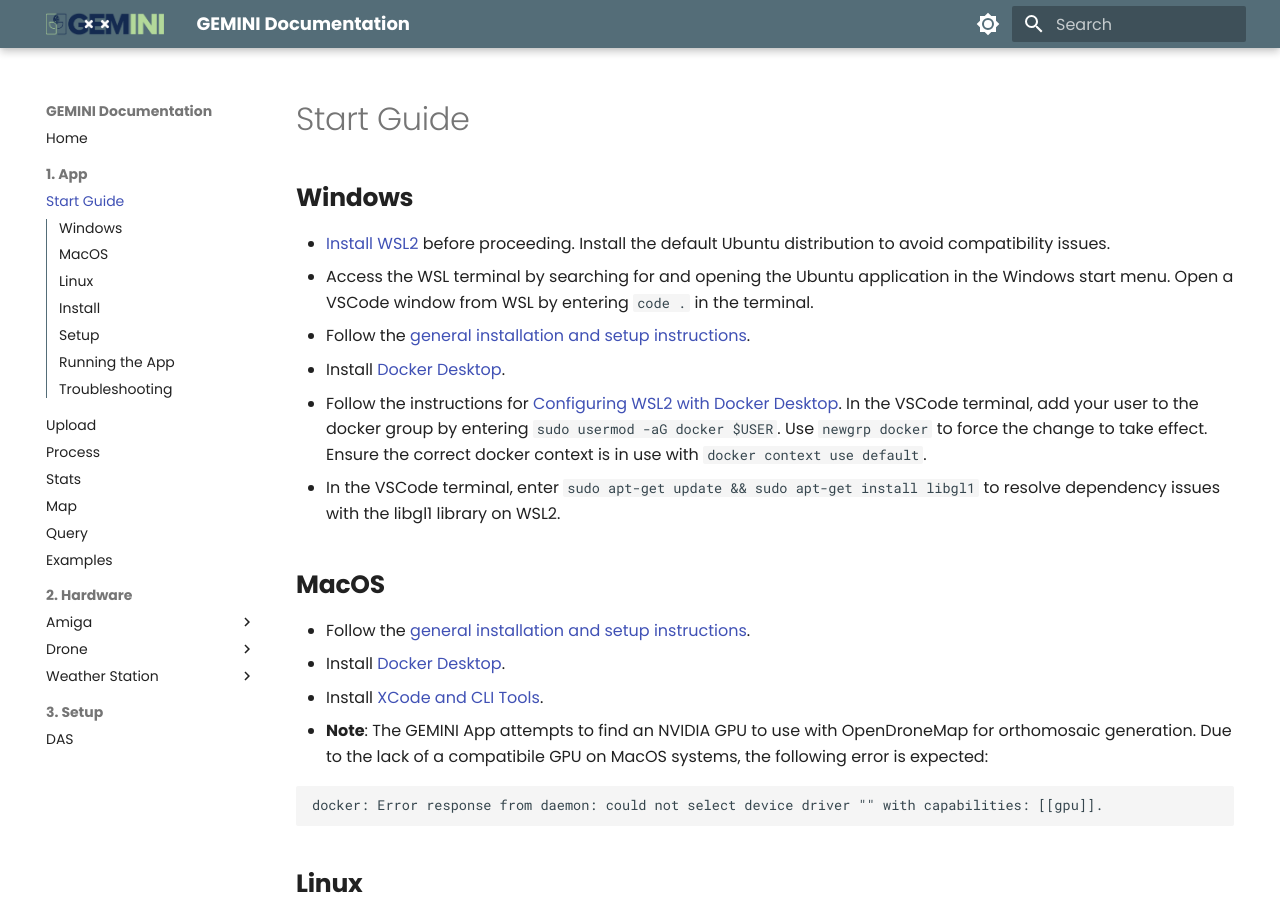
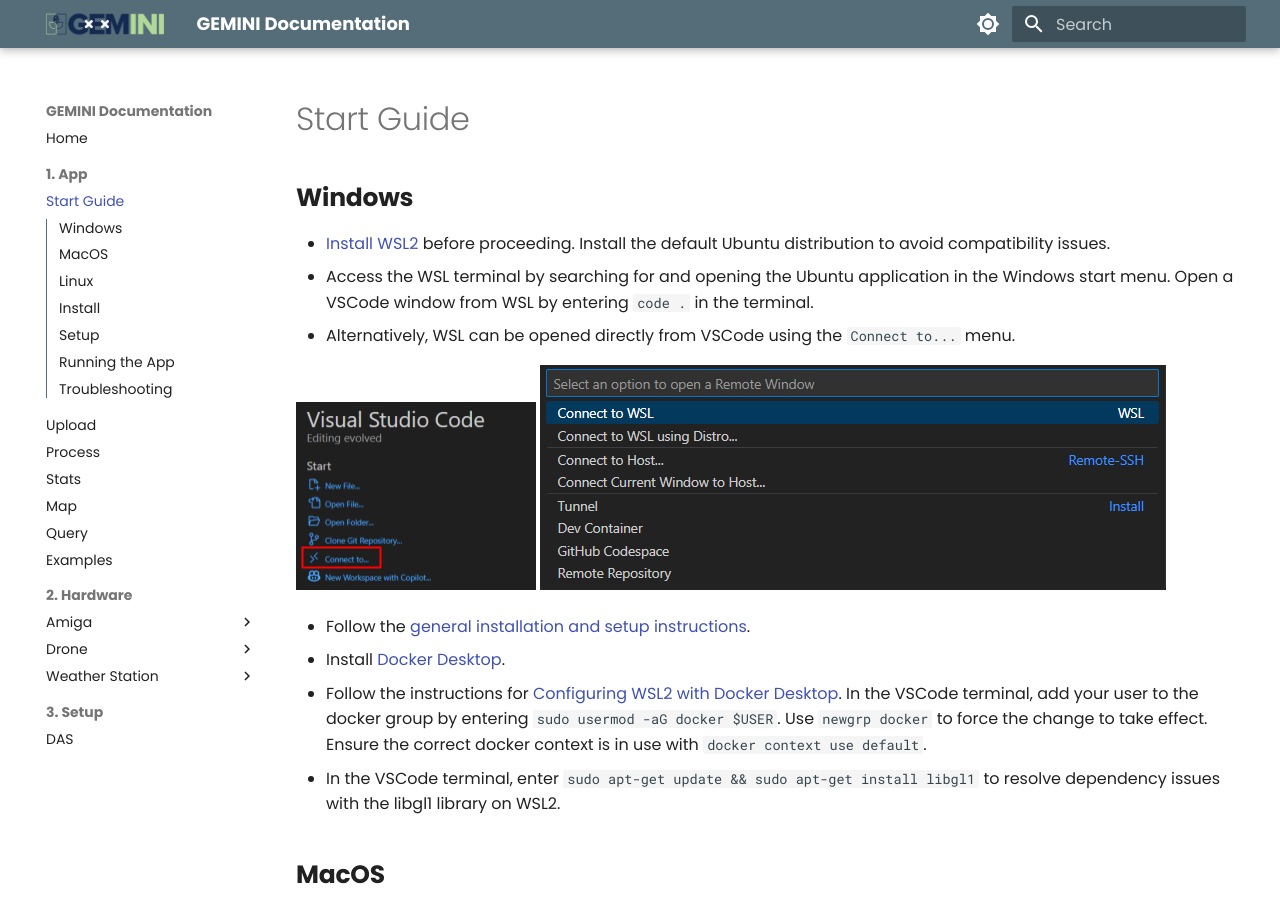
Before and after one commit to GEMINI-Breeding/GEMINI-Breeding.github.io, an MkDocs documentation site: the page built from docs/1. App/1- Installation.md, in a window 1280 px wide and 900 px high. Built offline with MkDocs 1.6.1 and Material for MkDocs 9.7.7, drawn with Linux system fonts in a browser that asks for light colours.

Commit message:
Added info on WSL connection in VSCode

````diff
--- a/docs/1. App/1- Installation.md
+++ b/docs/1. App/1- Installation.md
@@ -6,6 +6,11 @@
 
 - [Install WSL2](https://learn.microsoft.com/en-us/windows/wsl/install){:target="_blank"} before proceeding. Install the default Ubuntu distribution to avoid compatibility issues.
 - Access the WSL terminal by searching for and opening the Ubuntu application in the Windows start menu. Open a VSCode window from WSL by entering `code .` in the terminal.
+- Alternatively, WSL can be opened directly from VSCode using the `Connect to...` menu.
+
+![Remote](_attachments/install/connectTo.png)
+![WSL Connect](_attachments/install/wsl.png)
+
 - Follow the [general installation and setup instructions](#install).
 - Install [Docker Desktop](https://docs.docker.com/desktop/install/windows-install/){:target="_blank"}.
 - Follow the instructions for [Configuring WSL2 with Docker Desktop](https://docs.docker.com/desktop/wsl/){:target="_blank"}. In the VSCode terminal, add your user to the docker group by entering `sudo usermod -aG docker $USER`. Use `newgrp docker` to force the change to take effect. Ensure the correct docker context is in use with `docker context use default`.
@@ -37,6 +42,8 @@
 ## Install
 - Access the [GEMINI-App repository](https://github.com/GEMINI-Breeding/GEMINI-App){:target="_blank"}.
 - Clone into an IDE such as VSCode (recommended) using HTTPS or SSH. If using HTTPS, ensure your git credentials are populated via the terminal. If using SSH, make sure an [SSH key](https://docs.github.com/en/authentication/connecting-to-github-with-ssh/adding-a-new-ssh-key-to-your-github-account){:target="_blank"} for your machine is available in your Github account.
+
+
 - Input the commands for setup listed on the GEMINI-App README.md:
 ```
 # Download git submodules
````
Also changed, not shown: docs/1. App/_attachments/install/connectTo.png (added), docs/1. App/_attachments/install/wsl.png (added).
